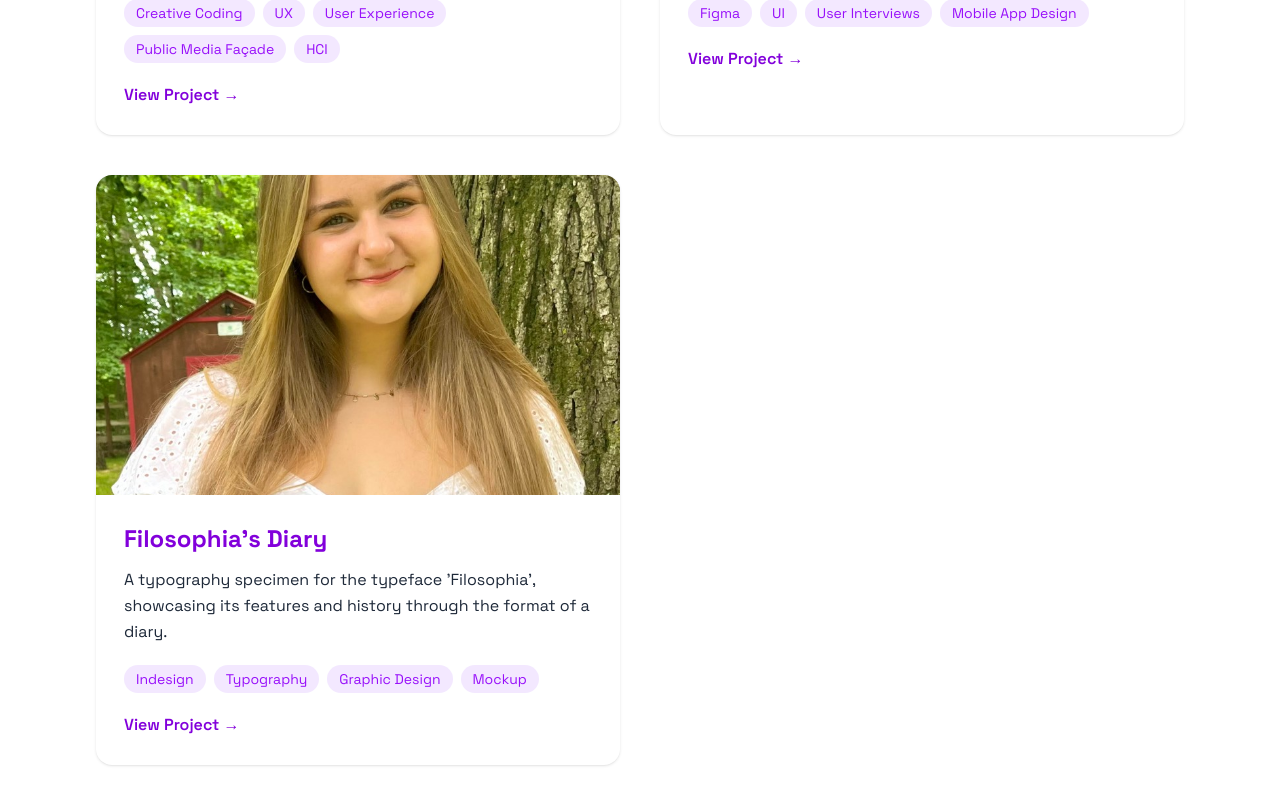
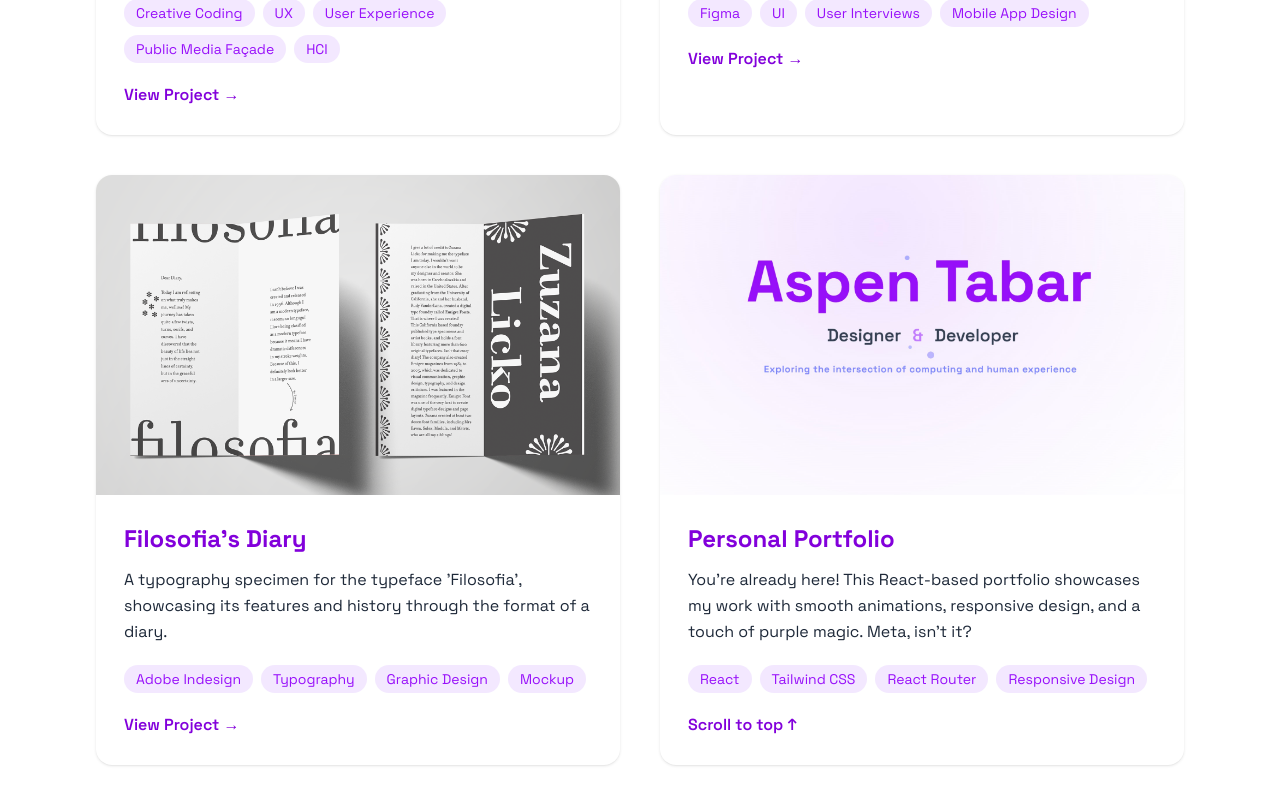
Before and after one commit to aspentabar/personalPortfolio, a React (Vite) app: page /projects in a window 1280 px wide. Shown: the part 744-1549 px from the top of the page. Built offline with nearby package versions, Linux system fonts and the light colour scheme.

Commit message:
final type and website

```diff
--- a/src/pages/Projects.jsx
+++ b/src/pages/Projects.jsx
@@ -6,8 +6,8 @@ import { Link } from "react-router-dom";
 import ArsImg from "../assets/arsElecronica.jpeg";
 import aiImg from "../assets/SelfPhoto.jpeg";
 import TuneinkImg from "../assets/tunelink3.jpeg";
-// Add your Filosophia image import here
-// import FilosophiaImg from "../assets/filosophia.jpeg";
+import Typebook from "../assets/typebookMockup.png";
+import PortfolioImg from "../assets/webcover.jpeg";
 
 // Project categories
 const categories = [
@@ -44,13 +44,24 @@ const featuredProjects = [
   },
   {
     id: "Filosophia",
-    title: "Filosophia's Diary",
-    image: aiImg,
+    title: "Filosofia's Diary",
+    image: Typebook,
     description:
-      "A typography specimen for the typeface 'Filosophia', showcasing its features and history through the format of a diary.",
-    tech: ["Indesign", "Typography", "Graphic Design", "Mockup"],
+      "A typography specimen for the typeface 'Filosofia', showcasing its features and history through the format of a diary.",
+    tech: ["Adobe Indesign", "Typography", "Graphic Design", "Mockup"],
     url: "/projects/Filosophia",
     categories: ["web", "ux", "all"],
+  },
+  {
+    id: "Portfolio",
+    title: "Personal Portfolio",
+    image: PortfolioImg,
+    description:
+      "You're already here! This React-based portfolio showcases my work with smooth animations, responsive design, and a touch of purple magic. Meta, isn't it?",
+    tech: ["React", "Tailwind CSS", "React Router", "Responsive Design"],
+    url: "#",
+    categories: ["web", "ux", "all"],
+    isCurrentSite: true, // Special flag for unique behavior
   },
 ];
 
@@ -119,6 +130,44 @@ export function Projects() {
                   animationTimingFunction: "cubic-bezier(.4,0,.2,1)",
                 }}
               >
+                {proj.isCurrentSite ? (
+                  // Special handling for the portfolio project
+                  <div
+                    className="block group cursor-pointer"
+                    onClick={() => window.scrollTo({ top: 0, behavior: 'smooth' })}
+                  >
+                    <div className="relative w-full overflow-hidden">
+                      <img
+                        src={proj.image}
+                        alt={proj.title}
+                        className="w-full h-48 sm:h-56 md:h-64 lg:h-72 xl:h-80 object-cover object-center group-hover:scale-105 transition-transform duration-300"
+                      />
+                    </div>
+                    <div className="p-5 sm:p-6 md:p-7">
+                      <h3 className="text-xl sm:text-2xl font-bold mb-2 sm:mb-3 text-purple-700 break-words">
+                        {proj.title}
+                      </h3>
+                      <p className="text-gray-800 mb-4 sm:mb-5 text-sm sm:text-base leading-relaxed break-words">
+                        {proj.description}
+                      </p>
+                      <div className="flex flex-wrap gap-1.5 sm:gap-2 mb-4 sm:mb-5">
+                        {proj.tech.map((tech) => (
+                          <span
+                            key={tech}
+                            className="bg-purple-100 text-purple-600 py-1 px-2 sm:px-3 rounded-full text-xs sm:text-sm"
+                          >
+                            {tech}
+                          </span>
+                        ))}
+                      </div>
+                      <span className="text-purple-700 hover:text-purple-500 transition-colors font-semibold text-sm sm:text-base inline-flex items-center">
+                        Scroll to top
+                        <span className="ml-1">↑</span>
+                      </span>
+                    </div>
+                  </div>
+                ) : (
+                  // Regular project link
                   <Link to={proj.url} className="block group">
                     <div className="relative w-full overflow-hidden">
                       <img
@@ -150,6 +199,7 @@ export function Projects() {
                       </span>
                     </div>
                   </Link>
+                )}
               </div>
             ))}
           </div>
--- a/src/pages/projects/Filosofia.jsx
+++ b/src/pages/projects/Filosofia.jsx
@@ -76,6 +76,8 @@ function RevealOnScroll({ children }) {
 
 // Mockup Gallery Component
 function MockupGallery() {
+  const [imagesLoaded, setImagesLoaded] = useState(false);
+
   // Mockup items configuration
   const mockupItems = [
     { src: Filo1, alt: 'Filosophia Specimen Page 1' },
@@ -93,25 +95,33 @@ function MockupGallery() {
     { src: Filo13, alt: 'Filosophia Specimen Page 13' }
   ];
 
-  // Debug: Log the first image source to check if it's loading
-  console.log('First image source:', Filo1);
-  console.log('All mockup items:', mockupItems);
+  useEffect(() => {
+    // Force a reflow after component mounts
+    setImagesLoaded(true);
+  }, []);
 
   return (
     <div className="mt-12 space-y-6 md:space-y-8 max-w-3xl mx-auto">
       {mockupItems.map((item, index) => (
-        <RevealOnScroll key={index}>
-          <div className="relative overflow-hidden rounded-lg shadow-lg bg-gray-50">
+        <div key={index} className="relative overflow-hidden rounded-lg shadow-lg bg-gray-50 min-h-[200px]">
           <img
             src={item.src}
             alt={item.alt}
-              className="w-full h-auto object-contain"
+            className="w-full h-auto object-contain block"
+            loading="eager"
+            style={{
+              display: 'block',
+              width: '100%',
+              height: 'auto'
+            }}
+            onLoad={(e) => {
+              e.target.style.opacity = '1';
+            }}
             onError={(e) => {
               console.error(`Failed to load image ${index + 1}:`, e.target.src);
             }}
           />
         </div>
-        </RevealOnScroll>
       ))}
     </div>
   );
@@ -256,15 +266,15 @@ export function Filosophia() {
           <RevealOnScroll>
             <div>
               <h1 className="text-4xl sm:text-5xl md:text-6xl lg:text-7xl font-bold mb-6 md:mb-8 text-black leading-tight">
-                Filosophia's Diary
+                Filosofia's Diary
               </h1>
               <p className="text-lg sm:text-xl md:text-2xl text-gray-700 leading-relaxed max-w-4xl mb-6 md:mb-8">
-                A typography specimen for the typeface 'Filosophia', showcasing its features and history through the format of a diary.
+                A typography specimen for the typeface 'Filosofia', showcasing its features and history through the format of a diary.
               </p>
               <a
                 href={FilosofiaPDF}
                 download="Filosofia.pdf"
-                className="inline-flex items-center gap-2 px-4 py-2 bg-gray-400 hover:bg-gray-500 text-white rounded-full font-medium transition-colors text-sm"
+                className="inline-flex items-center gap-2 px-4 py-2 bg-gray-700 hover:bg-gray-800 text-white rounded-full font-medium transition-colors text-sm"
               >
                 Download PDF
                 <svg
@@ -354,7 +364,7 @@ export function Filosophia() {
                   <a
                     href={FilosofiaPDF}
                     download="Filosofia.pdf"
-                    className="inline-flex items-center gap-2 px-4 py-2 bg-gray-400 hover:bg-gray-500 text-white rounded-full font-medium transition-colors text-sm"
+                    className="inline-flex items-center gap-2 px-4 py-2 bg-gray-700 hover:bg-gray-800 text-white rounded-full font-medium transition-colors text-sm"
                   >
                     Download Full PDF
                     <svg
```
Also changed, not shown: src/assets/typebookMockup.png (added), src/assets/webcover.jpeg (added). Lines whose indentation alone changed are shown as unchanged.
